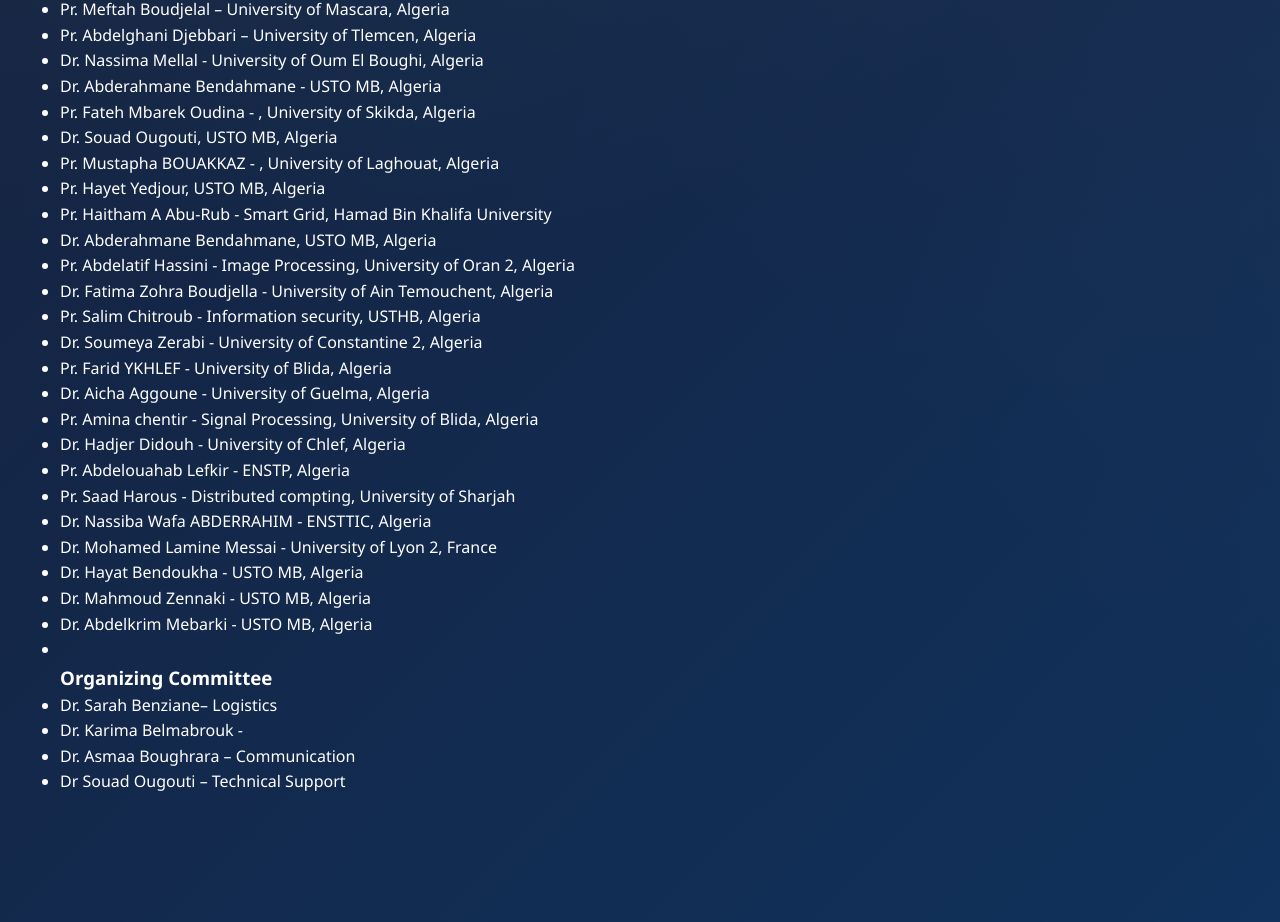
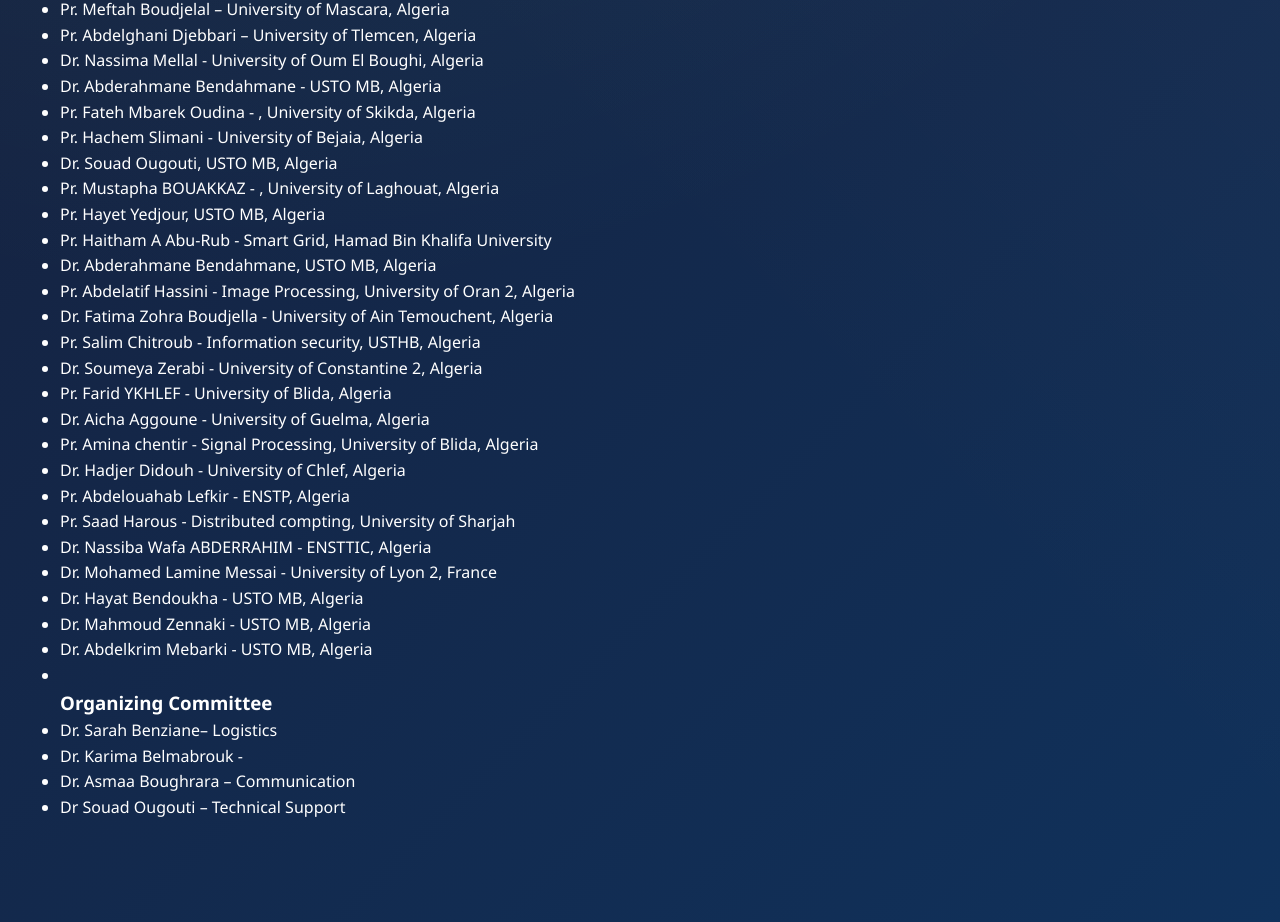
Before and after one commit to Sarahbenziane1/IDEAS2027, a plain HTML site: page index.html in a window 1280 px wide. Shown: the part 6257-7179 px from the top of the page. Drawn offline with Linux system fonts and the light colour scheme.

Commit message:
Add files via upload

```diff
--- a/index.html
+++ b/index.html
@@ -436,6 +436,7 @@ Researchers present applications ranging from healthcare and energy to cybersecu
         <li>Dr. Nassima Mellal - University of Oum El Boughi, Algeria</li>
                 <li>Dr. Abderahmane Bendahmane - USTO MB, Algeria</li>
 		<li>Pr. Fateh Mbarek Oudina -  , University of Skikda, Algeria</li>
+		<li>Pr. Hachem Slimani - University of Bejaia, Algeria</li>
 		<li>Dr. Souad Ougouti, USTO MB, Algeria</li>
 		<li>Pr. Mustapha BOUAKKAZ - , University of Laghouat, Algeria</li>
 		<li>Pr. Hayet Yedjour, USTO MB, Algeria</li>
```
